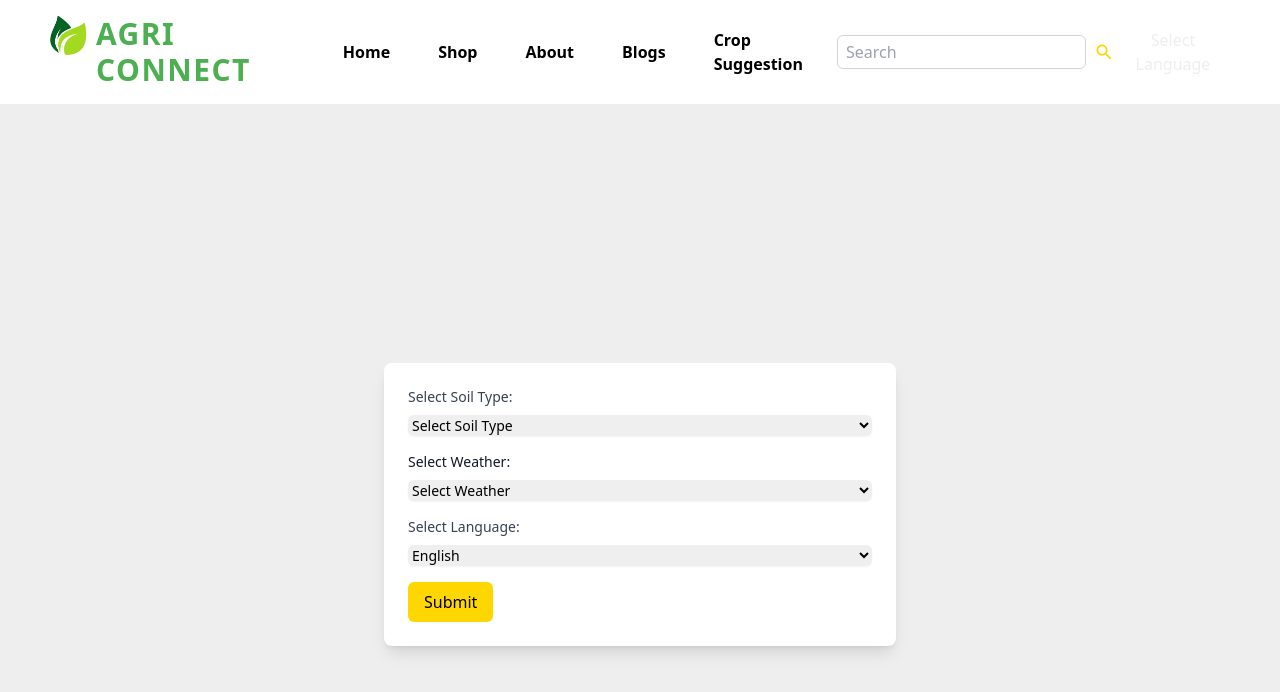
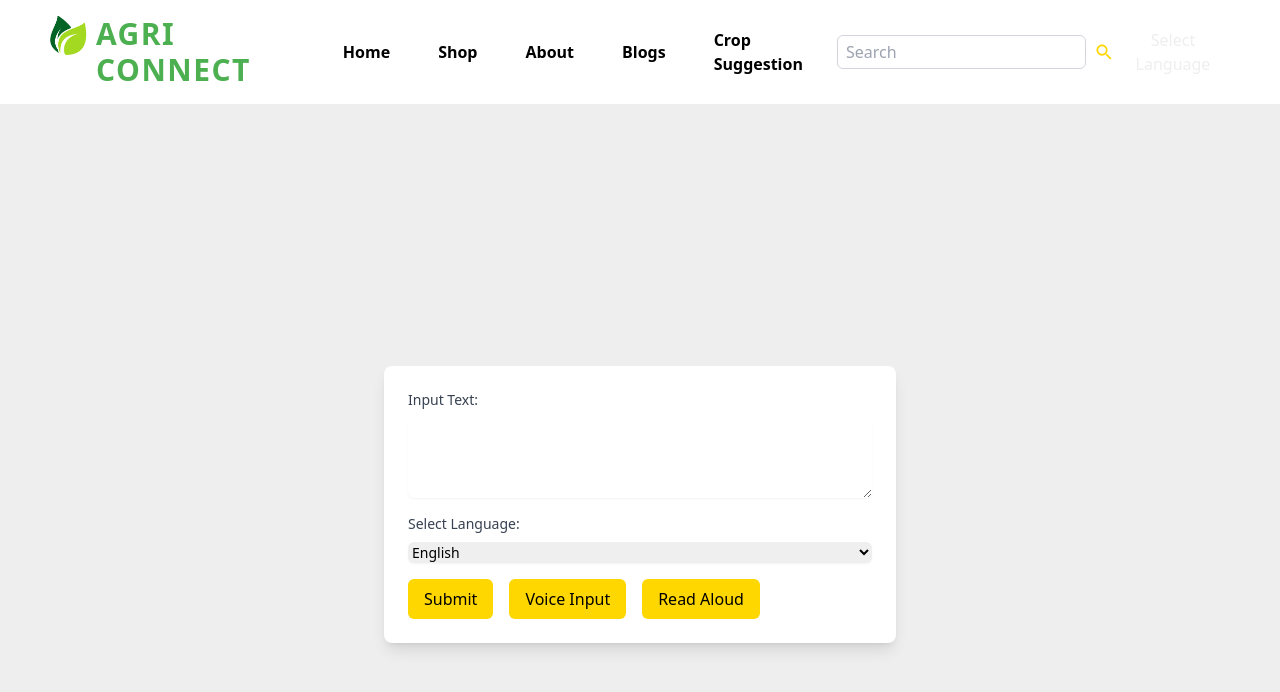
Before and after one commit to shivamkasaudhan/Agri-Connect, a React (Vite) app in the folder frontend/: page /crop-suggestion in a window 1280 px wide. Shown: the top 692 px of the page. Built offline with nearby package versions, Linux system fonts and the light colour scheme.

Commit message:
Completed Crop Suggestion part, added voice support for input and read aloud for output

```diff
--- a/frontend/src/Components/CropSuggestion.jsx
+++ b/frontend/src/Components/CropSuggestion.jsx
@@ -1,12 +1,12 @@
-import React, { useState } from 'react';
+import React, { useState, useEffect } from 'react';
 
-const API_KEY = "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";
+const API_KEY = "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";
 
 function CropSuggestion() {
-  const [soilType, setSoilType] = useState("");
-  const [weather, setWeather] = useState("");
+  const [inputText, setInputText] = useState("");
   const [language, setLanguage] = useState("English");
   const [cropSuggestions, setCropSuggestions] = useState([]);
+  const [isSpeaking, setIsSpeaking] = useState(false);
 
   async function apiCall() {
     console.log("Calling Api");
@@ -15,11 +15,11 @@ function CropSuggestion() {
       "messages": [
         {
           "role": "user",
-          "content": `suggest crop for ${soilType} soiltype and ${weather} weather in ${language}`
+          "content": inputText + " in " + language
         }
       ],
       "temperature": 0.7,
-      "max_tokens": 64,
+      // "max_tokens": 64,
       "top_p": 1
     }
 
@@ -40,47 +40,76 @@ function CropSuggestion() {
     }
   }
 
-  const soilTypes = [
-    'Alluvial', 'Red Soil', 'Black Soil', 'Regur Soil', 'Sandy',
-    'Laterite Soil', 'Saline soil', 'Peaty', 'Swampy', 'Forest Soil',
-    'Sub-mountain Soil', 'Snowfields'
-  ];
-  const weatherConditions = [
-    'Spring Season', 'Summer Season', 'Monsoon Season', 'Autumn Season',
-    'Pre-Winter Season', 'Winter Season'
-  ];
-  const languages = ['English', 'हिन्दी', 'தமிழ்', 'తెలుగు', 'বাংলা', 'मराठी', 'ગુજરાતી', 'ಕನ್ನಡ', 'ଓଡ଼ିଆ', 'ਪੰਜਾਬੀ'];
+  // Function to handle voice input
+  const handleVoiceInput = () => {
+    const recognition = new window.webkitSpeechRecognition(); // Create a new SpeechRecognition object
+    recognition.lang = getLanguageCode(language); // Set the recognition language based on language selection
+    recognition.onresult = (event) => {
+      const transcript = event.results[0][0].transcript; // Get the transcribed speech
+      setInputText(transcript); // Set the input text state with the transcribed speech
+    };
+    recognition.start(); // Start recognition
+  };
+
+  // Function to get language code based on language selection
+  const getLanguageCode = (language) => {
+    switch (language) {
+      case 'English':
+        return 'en-US';
+      case 'हिन्दी':
+        return 'hi-IN';
+      case 'தமிழ்':
+        return 'ta-IN';
+      case 'తెలుగు':
+        return 'te-IN';
+      case 'বাংলা':
+        return 'bn-IN';
+      case 'मराठी':
+        return 'mr-IN';
+      case 'ગુજરાતી':
+        return 'gu-IN';
+      case 'ಕನ್ನಡ':
+        return 'kn-IN';
+      case 'ଓଡ଼ିଆ':
+        return 'or-IN';
+      case 'ਪੰਜਾਬੀ':
+        return 'pa-IN';
+      default:
+        return 'en-US';
+    }
+  };
+
+  // Function to handle reading aloud
+  const handleReadAloud = () => {
+    if (!isSpeaking && cropSuggestions.length > 0) {
+      const synthesis = window.speechSynthesis; // Get the SpeechSynthesis object
+      synthesis.cancel(); // Reset SpeechSynthesis to stop any ongoing speech
+      const utterance = new SpeechSynthesisUtterance(cropSuggestions.join(" ")); // Create a new utterance with the crop suggestions
+      utterance.lang = getLanguageCode(language); // Set the language of the utterance
+      synthesis.speak(utterance); // Speak the utterance
+      setIsSpeaking(true); // Set speaking state
+    }
+  };
+
+  useEffect(() => {
+    // Reset speaking state after speech ends
+    window.speechSynthesis.onend = () => {
+      setIsSpeaking(false);
+    };
+  }, []);
 
   return (
     <div className="min-h-screen flex items-center justify-center bg-brandWhite">
       <div className="max-w-lg w-full p-6 bg-white rounded-lg shadow-lg">
         <div className="mb-4">
-          <label htmlFor="soilType" className="block text-sm font-medium text-gray-700">Select Soil Type:</label>
-          <select
-            id="soilType"
-            value={soilType}
-            onChange={(e) => setSoilType(e.target.value)}
+          <label htmlFor="inputText" className="block text-sm font-medium text-gray-700">Input Text:</label>
+          <textarea
+            id="inputText"
+            value={inputText}
+            onChange={(e) => setInputText(e.target.value)}
+            rows={4}
             className="mt-2 mb-2 block w-full border-gray-300 rounded-md shadow-sm focus:ring-brandYellow focus:border-brandYellow sm:text-sm"
-          >
-            <option value="">Select Soil Type</option>
-            {soilTypes.map((type, index) => (
-              <option key={index} value={type}>{type}</option>
-            ))}
-          </select>
-        </div>
-        <div className="mb-4">
-          <label htmlFor="weather" className="block text-sm font-medium text-gray-900">Select Weather:</label>
-          <select
-            id="weather"
-            value={weather}
-            onChange={(e) => setWeather(e.target.value)}
-            className="mt-2 mb-2 block w-full border-gray-300 rounded-md shadow-sm focus:ring-brandYellow focus:border-brandYellow sm:text-sm"
-          >
-            <option value="">Select Weather</option>
-            {weatherConditions.map((condition, index) => (
-              <option key={index} value={condition}>{condition}</option>
-            ))}
-          </select>
+          />
         </div>
         <div className="mb-4">
           <label htmlFor="language" className="block text-sm font-medium text-gray-700">Select Language:</label>
@@ -90,12 +119,21 @@ function CropSuggestion() {
             onChange={(e) => setLanguage(e.target.value)}
             className="mt-2 mb-2 block w-full border-gray-300 rounded-md shadow-sm focus:ring-brandYellow focus:border-brandYellow sm:text-sm"
           >
-            {languages.map((lang, index) => (
-              <option key={index} value={lang}>{lang}</option>
-            ))}
+            <option value="English">English</option>
+            <option value="हिन्दी">हिन्दी</option>
+            <option value="தமிழ்">தமிழ்</option>
+            <option value="తెలుగు">తెలుగు</option>
+            <option value="বাংলা">বাংলা</option>
+            <option value="मराठी">मराठी</option>
+            <option value="ગુજરાતી">ગુજરાતી</option>
+            <option value="ಕನ್ನಡ">ಕನ್ನಡ</option>
+            <option value="ଓଡ଼ିଆ">ଓଡ଼ିଆ</option>
+            <option value="ਪੰਜਾਬੀ">ਪੰਜਾਬੀ</option>
           </select>
         </div>
         <button onClick={apiCall} className="bg-brandYellow py-2 px-4 rounded-md hover:bg-primary focus:outline-none focus:ring-2 focus:ring-brandYellow focus:ring-offset-2 focus:ring-offset-gray-100 text-black">Submit</button>
+        <button onClick={handleVoiceInput} className="bg-brandYellow py-2 px-4 rounded-md hover:bg-primary focus:outline-none focus:ring-2 focus:ring-brandYellow focus:ring-offset-2 focus:ring-offset-gray-100 text-black ml-4">Voice Input</button>
+        <button onClick={handleReadAloud} className="bg-brandYellow py-2 px-4 rounded-md hover:bg-primary focus:outline-none focus:ring-2 focus:ring-brandYellow focus:ring-offset-2 focus:ring-offset-gray-100 text-black ml-4">Read Aloud</button>
         {cropSuggestions.length > 0 && (
           <div className="mt-4">
             <h3 className="text-lg font-semibold mb-2">Crop Suggestions:</h3>
```
